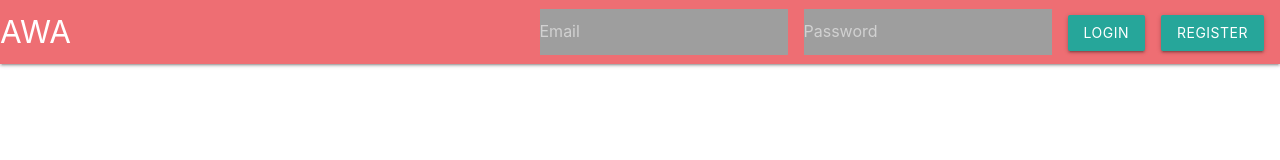
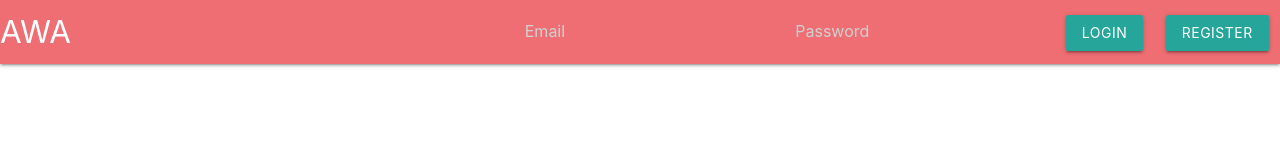
Before and after one commit to nuwaninfo/week_8_project, a website: page public/index.html in a window 1280 px wide. Drawn offline with Linux system fonts and the light colour scheme; no server answers.

Commit message:
Done exercise 5

```diff
--- a/public/index.html
+++ b/public/index.html
@@ -27,26 +27,26 @@
     <nav>
       <div class="nav-wrapper">
         <a href="#" class="brand-logo">AWA</a>
-        <form id="loginForm" action="">
-          <div id="nav-mobile" class="right hide-on-med-and-down">
-            <div class="flex-container">
-              <div class="box">
+        <ul id="nav-mobile" class="right hide-on-med-and-down">
+          <li>
+            <form id="loginForm" action="" class="row">
+              <div class="input-field col">
                 <input
                   placeholder="Email"
                   id="email"
                   type="text"
-                  class="validate grey black-text"
+                  class="navbar-input"
                 />
               </div>
-              <div class="box">
+              <div class="input-field col">
                 <input
                   placeholder="Password"
                   id="password"
                   type="password"
-                  class="validate grey black-text"
+                  class="navbar-input"
                 />
               </div>
-              <div class="box">
+              <div class="col">
                 <button
                   class="btn waves-effect waves-light"
                   type="submit"
@@ -56,14 +56,20 @@
                   Login
                 </button>
               </div>
-              <div class="box">
-                <a class="waves-effect waves-light btn" id="register"
-                  >Register</a
+              <div class="col">
+                <button
+                  class="btn waves-effect waves-light"
+                  type="button"
+                  id="register"
+                  name="register"
                 >
+                  Register
+                </button>
               </div>
-            </div>
-          </div>
-        </form>
+            </form>
+          </li>
+        </ul>
+        <!---->
       </div>
     </nav>
     <div class="container">
--- a/public/js/index.js
+++ b/public/js/index.js
@@ -11,27 +11,38 @@ const fetchTopics = async () => {
 
     topicsJson.forEach((topic) => {
       let newTopicDiv = document.createElement("div")
+      newTopicDiv.className = "card z-depth-2 hoverable grey lighten-2"
+
+      let newContentDiv = document.createElement("div")
+      newContentDiv.className = "card-content"
 
       let newTitleSapn = document.createElement("span")
       newTitleSapn.appendChild(document.createTextNode(`${topic.title}`))
+      newTitleSapn.className = "card-title"
 
       let newContentP = document.createElement("P")
       newContentP.appendChild(document.createTextNode(`${topic.content}`))
 
       let newUserNameP = document.createElement("P")
+      newUserNameP.className = "grey-text text-darken-2"
       newUserNameP.appendChild(
         document.createTextNode(`${topic.username} - ${topic.createdAt}`)
       )
+
+      let newButtontDiv = document.createElement("div")
+      newButtontDiv.className = "card-action"
 
       let newDeleteBtn = document.createElement("button")
       newDeleteBtn.id = `${topic._id}`
       newDeleteBtn.className = "deleteTopic"
       newDeleteBtn.textContent = "Delete"
 
-      newTopicDiv.appendChild(newTitleSapn)
-      newTopicDiv.appendChild(newContentP)
-      newTopicDiv.appendChild(newUserNameP)
-      newTopicDiv.appendChild(newDeleteBtn)
+      newTopicDiv.appendChild(newContentDiv)
+      newContentDiv.appendChild(newContentP)
+      newContentDiv.appendChild(newUserNameP)
+
+      newButtontDiv.appendChild(newDeleteBtn)
+      newTopicDiv.appendChild(newButtontDiv)
 
       topicsDiv.appendChild(newTopicDiv)
     })
```
